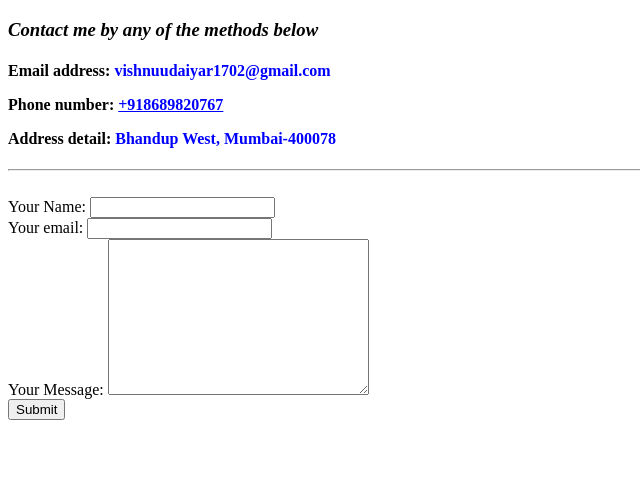
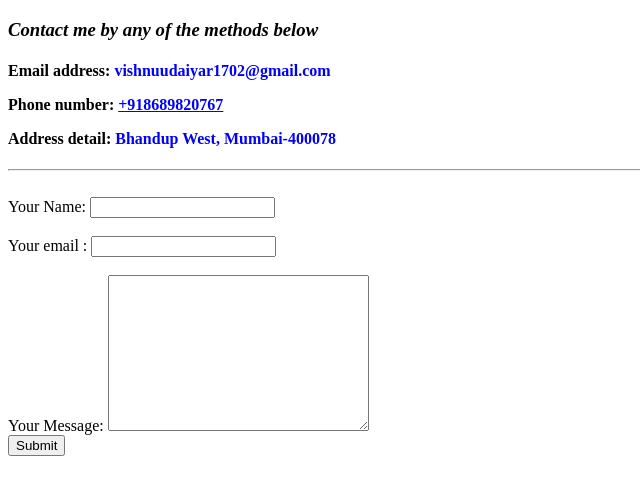
Before and after one commit to Vishnu280412/MyCv, a plain HTML site: page Contact.html in a window 1280 px wide. Shown: the whole page, without its empty margins (0-640 px from the left). Drawn offline with Linux system fonts and the light colour scheme.

Commit message:
Update Contact.html

```diff
--- a/Contact.html
+++ b/Contact.html
@@ -4,6 +4,7 @@
 <head>
   <meta charset="utf-8">
   <title>My contact details</title>
+  <link rel="stylesheet" href="CSS/styles.css">
 </head>
 
 <body>
@@ -18,9 +19,9 @@
   <hr><br>
   <form action="mailto:vishnuudaiyar1702@gmail.com" method="post" enctype="text/plain">
     <label>Your Name:</label>
-    <input type="text" name="yourName" value=""><br>
-    <label>Your email:</label>
-    <input type="email" name="yourEmail" value=""><br>
+    <input type="text" name="yourName" value=""><br><br>
+    <label>Your email  :</label>
+    <input type="email" name="yourEmail" value=""><br><br>
     <label>Your Message:</label>
     <textarea name="yourMessage" rows="10" cols="30"></textarea><br>
     <input type="submit" name="">
```
